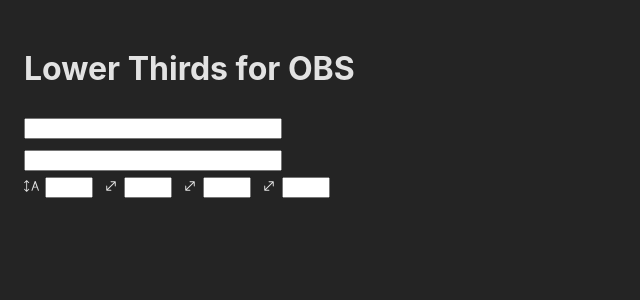
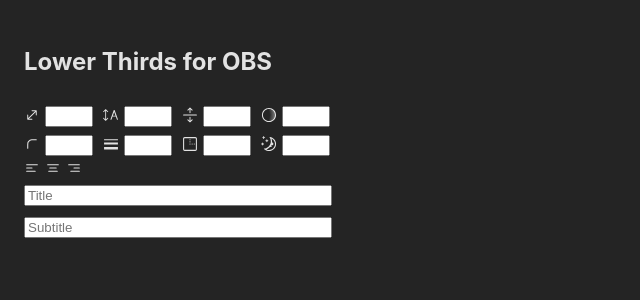
Before and after one commit to zfranczak/LowerThirdsOBS, a React (Vite) app: page / in a window 1280 px wide. Shown: the top 300 px of the page, without its empty margins (0-640 px from the left). Built offline with nearby package versions, Linux system fonts and the light colour scheme.

Commit message:
added justify buttons

```diff
--- a/src/Controls.jsx
+++ b/src/Controls.jsx
@@ -3,8 +3,22 @@
 import Button from './buttons/Button';
 import './controls.css';
 import LowerThirds from './LowerThirds';
-import { RxFontSize } from 'react-icons/rx';
-import { RxSize } from 'react-icons/rx';
+import Justify from './buttons/Justify';
+
+{
+  /*Icons*/
+}
+
+import {
+  RxFontSize,
+  RxSize,
+  RxCornerTopLeft,
+  RxRowSpacing,
+  RxShadow,
+  RxBorderWidth,
+  RxAspectRatio,
+  RxMoon,
+} from 'react-icons/rx';
 
 function Controls() {
   const [textSize, setTextSize] = useState(16);
@@ -25,7 +39,23 @@
 
   return (
     <>
-      <h1>Lower Thirds for OBS</h1>
+      <h2>Lower Thirds for OBS</h2>
+
+      <div className='row row-1'>
+        <Button IconComponent={RxSize} tooltip='Size for Lower Third' />
+        <Button IconComponent={RxFontSize} tooltip='Ratio between text sizes' />
+        <Button IconComponent={RxRowSpacing} tooltip='Space Between Text' />
+        <Button IconComponent={RxShadow} tooltip='Shadows' />
+      </div>
+      <div className='row row-2'>
+        <Button IconComponent={RxCornerTopLeft} tooltip='Rounded Corners' />
+        <Button IconComponent={RxBorderWidth} tooltip='Border Thickness' />
+        <Button IconComponent={RxAspectRatio} tooltip='Logo Size' />
+        <Button IconComponent={RxMoon} tooltip='Lower Thirds Style' />
+      </div>
+      <div className='row row-3'>
+        <Justify />
+      </div>
       <Titles
         textSize={textSize}
         textPadding={textPadding}
@@ -34,12 +64,6 @@
         handleTitleChange={handleTitleChange}
         handleSubtitleChange={handleSubtitleChange}
       />
-      <div className='row-1'>
-        <Button IconComponent={RxFontSize} />
-        <Button IconComponent={RxSize} />
-        <Button IconComponent={RxSize} />
-        <Button IconComponent={RxSize} />
-      </div>
       <LowerThirds title={title} subtitle={subtitle} />
     </>
   );
--- a/src/buttons/Button.jsx
+++ b/src/buttons/Button.jsx
@@ -1,7 +1,7 @@
 import React, { useState } from 'react';
 import '../styles/buttons.css';
 
-const Button = ({ IconComponent, initialValue }) => {
+const Button = ({ IconComponent, initialValue, tooltip }) => {
   const [value, setValue] = useState(initialValue);
 
   const handleChange = (e) => {
@@ -10,7 +10,7 @@
   };
 
   return (
-    <div className='increment-decrement-input-button'>
+    <div className='increment-decrement-input-button' title={tooltip}>
       <div>{IconComponent && <IconComponent className='icon' />}</div>
       <input
         className='input-field'
--- /dev/null
+++ b/src/buttons/Justify.jsx
@@ -0,0 +1,50 @@
+import React, { useState } from 'react';
+import '../styles/justify.css';
+import {
+  RxTextAlignLeft,
+  RxTextAlignCenter,
+  RxTextAlignRight,
+} from 'react-icons/rx';
+
+const Justify = ({ onChange }) => {
+  const [justify, setJustify] = useState('left');
+
+  const handleJustifyChange = (newJustify) => {
+    setJustify(newJustify);
+    onChange(newJustify); // Pass the updated justify value to the parent component
+  };
+
+  return (
+    <div className='justify-block'>
+      <div
+        className='justify'
+        title='Justify Left'
+        onClick={() => handleJustifyChange('left')}
+      >
+        <div>
+          <RxTextAlignLeft className='icon' />
+        </div>
+      </div>
+      <div
+        className='justify'
+        title='Justify Center'
+        onClick={() => handleJustifyChange('center')}
+      >
+        <div>
+          <RxTextAlignCenter className='icon' />
+        </div>
+      </div>
+      <div
+        className='justify'
+        title='Justify Right'
+        onClick={() => handleJustifyChange('right')}
+      >
+        <div>
+          <RxTextAlignRight className='icon' />
+        </div>
+      </div>
+    </div>
+  );
+};
+
+export default Justify;
--- a/src/buttons/Titles.jsx
+++ b/src/buttons/Titles.jsx
@@ -4,18 +4,20 @@
 const Titles = ({ handleTitleChange, handleSubtitleChange }) => {
   return (
     <div className='grid-container'>
-      <div className='title-container'>
+      <div className='title-container' title='Title'>
         <label>
           <input
             type='text'
+            placeholder='Title'
             onChange={(e) => handleTitleChange(e.target.value)}
           />
         </label>
       </div>
-      <div className='title-container'>
+      <div className='title-container' title='Subtitle'>
         <label>
           <input
             type='text'
+            placeholder='Subtitle'
             onChange={(e) => handleSubtitleChange(e.target.value)}
           />
         </label>
--- a/src/controls.css
+++ b/src/controls.css
@@ -8,3 +8,8 @@
   display: flex;
   justify-content: flex-start;
 }
+
+.row-2 {
+  display: flex;
+  justify-content: flex-start;
+}
--- /dev/null
+++ b/src/styles/justify.css
@@ -0,0 +1,4 @@
+.justify-block {
+  display: flex;
+  flex-direction: row;
+}
--- a/src/styles/titles.css
+++ b/src/styles/titles.css
@@ -14,5 +14,5 @@
 }
 
 .title-container input {
-  width: 250px;
+  width: 300px;
 }
```
